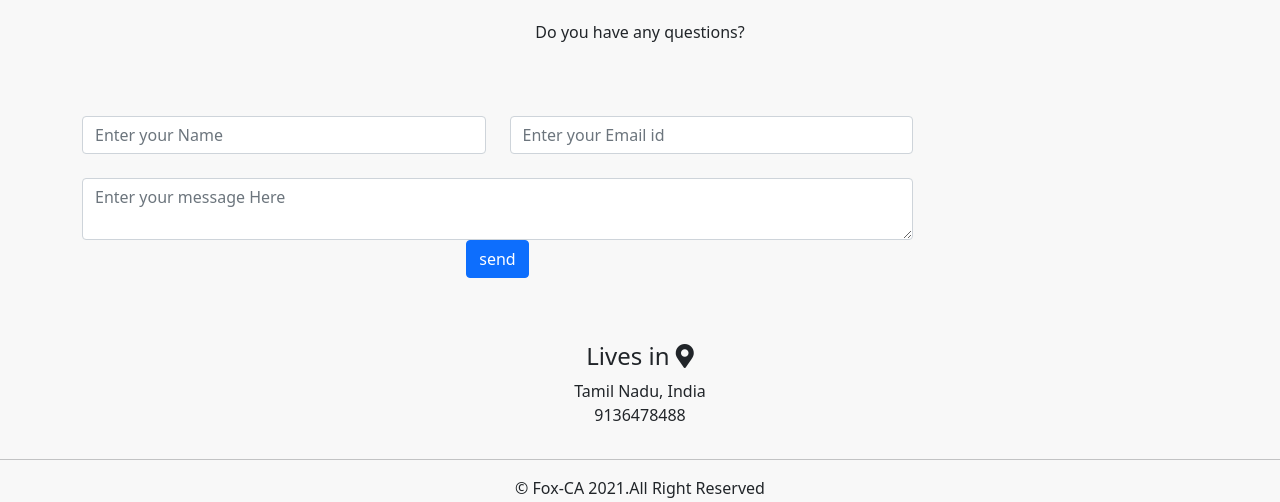
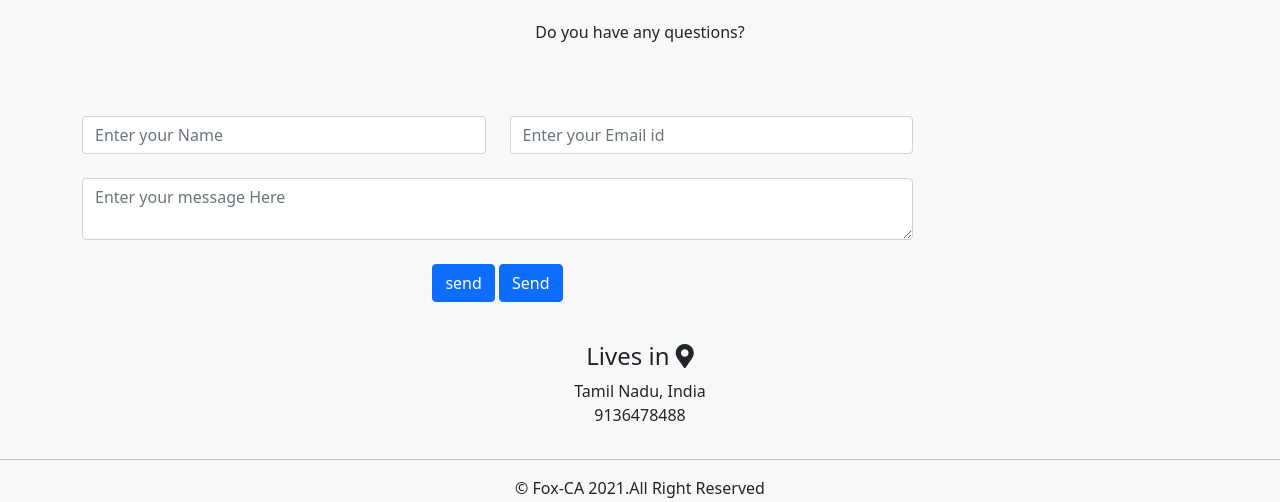
Before and after one commit to Franklin-Graham/Blog-CLINTON, a Django app: page / in a window 1280 px wide. Shown: the part 2240-2742 px from the top of the page. Run offline with Django 3.2, Linux system fonts and the light colour scheme; data comes from the database, SQL or seed files in the repository; some libraries are stand-ins or nearby versions.

Commit message:
My first commit

```diff
--- a/templates/about.html
+++ b/templates/about.html
@@ -164,15 +164,12 @@ Download my CV(resume) here <a style="text-decoration:none;" href ="{{i.resume.u
                 </div>
                 <!--Grid row-->
             </form>
+                <br>
 
-                <div class="text-center text-md-left">
-                <a onclick="func()" class="btn btn-primary" type="submit">send</a>
-                </div><br>
-
-<!--            <div class="text-center text-md-left">-->
-<!--                <button class="btn btn-primary" type="submit">send</button>-->
-<!--                <a class="btn btn-primary" onclick="document.getElementById('contact-form').submit();">Send</a>-->
-<!--            </div>-->
+            <div class="text-center text-md-left">
+                <button class="btn btn-primary" type="submit">send</button>
+                <a class="btn btn-primary" onclick="document.getElementById('contact-form').submit().func();">Send</a>
+            </div>
  <script>
      function func() {
      alert("message send successfully..");
```
